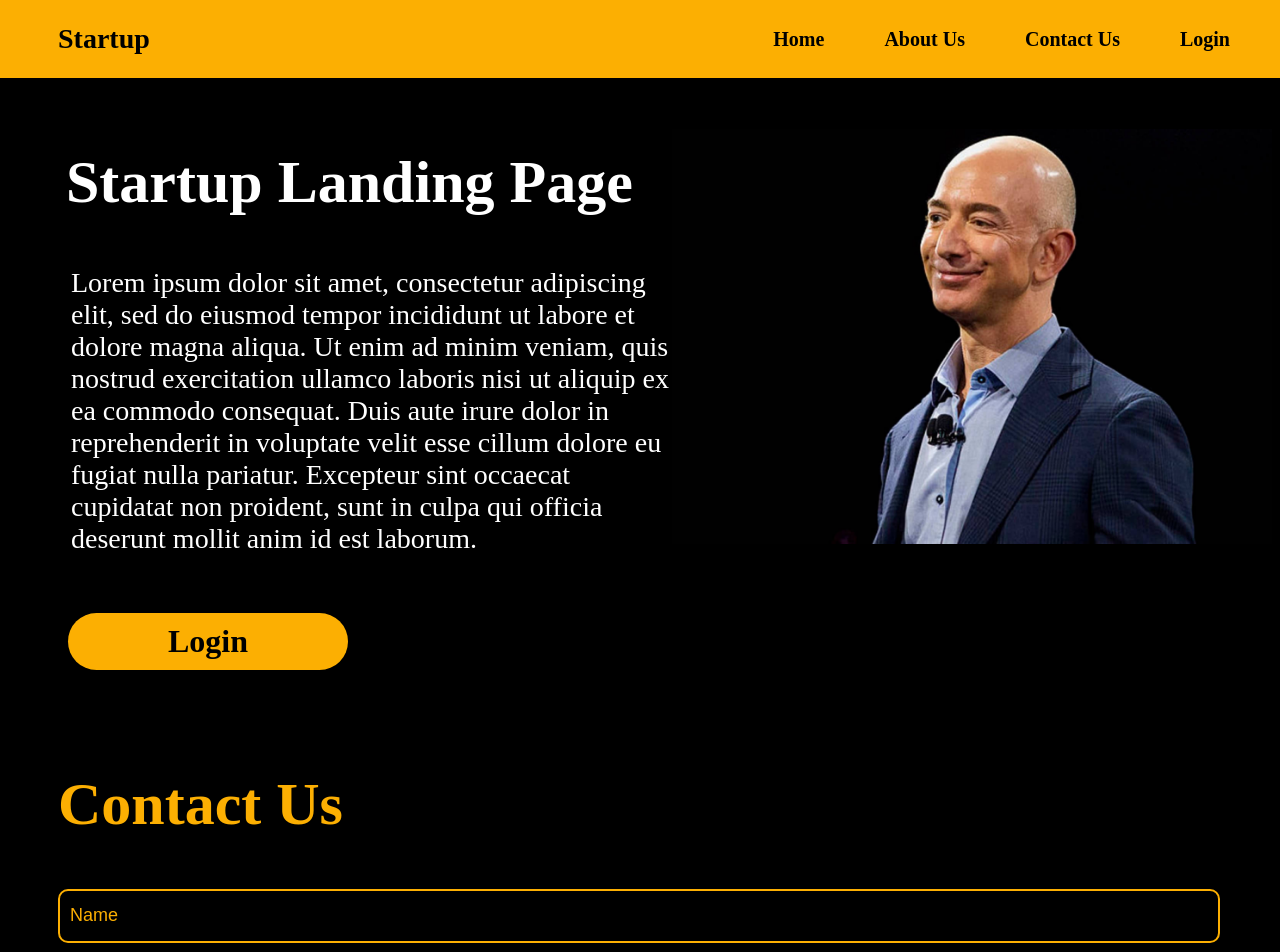
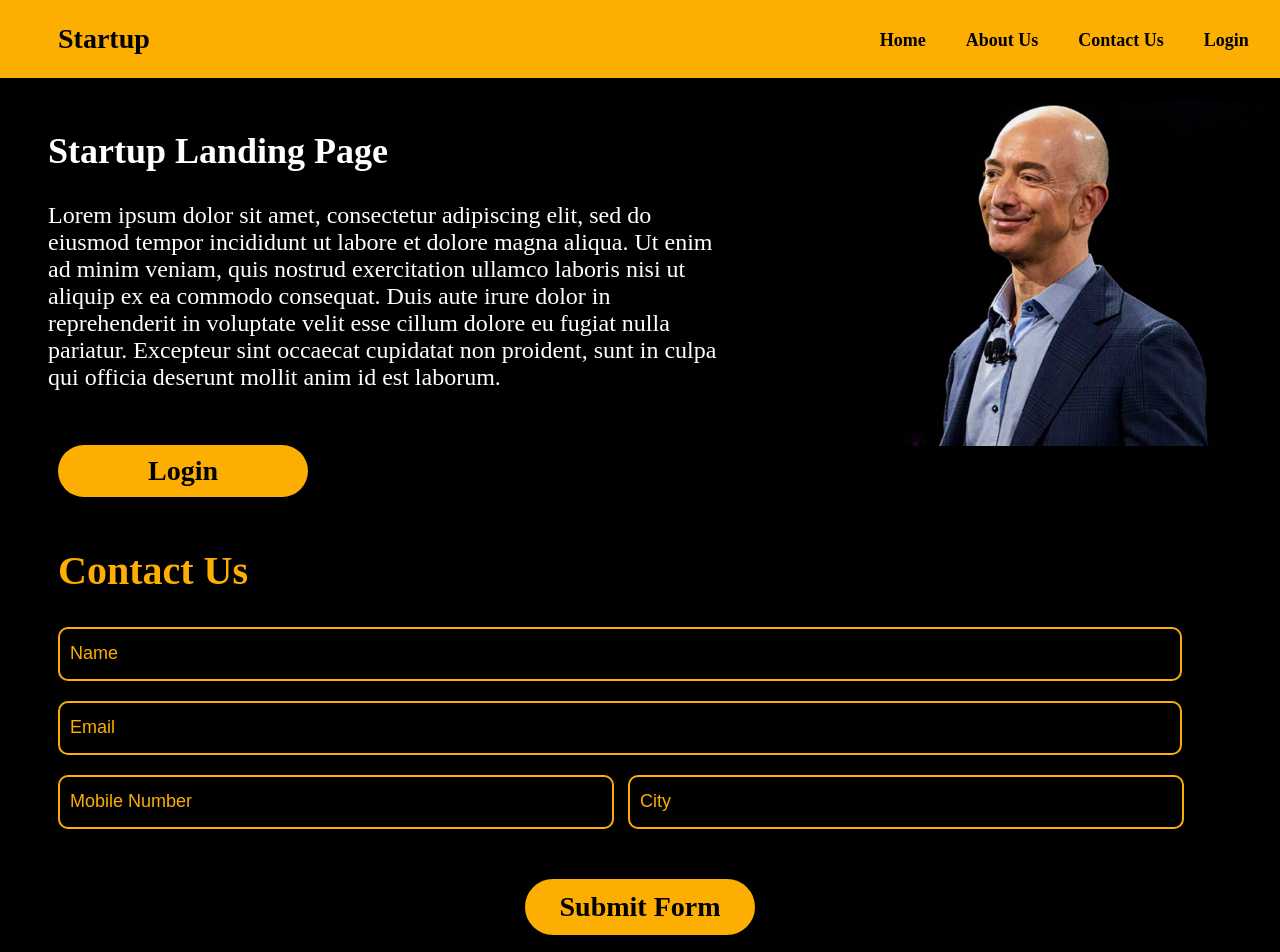
Before and after one commit to shubham1upadhyay/Startup_Landing_Page, a plain HTML site: page index.html in a window 1280 px wide. Shown: the top 952 px of the page. Drawn offline with Linux system fonts and the light colour scheme.

Commit message:
code updated

```diff
--- a/index.html
+++ b/index.html
@@ -4,12 +4,13 @@
     <meta charset="UTF-8">
     <meta http-equiv="X-UA-Compatible" content="IE=edge">
     <meta name="viewport" content="width=device-width, initial-scale=1.0">
-    <title>Startup Landing Page</title>
+    <title>Startup - Jeff Bezos</title>
     <link rel="stylesheet" href="makeup.css">
     <link rel="shortcut icon" href="./jeff 1.png?" sizes="180x180" type="image/x-icon">
 </head>
 <body>
-    <!-- NAVBAR START HERE -->
+
+    <!--NAVBAR STARTS HERE-->
     <nav class="navbar">
         <h1 class="navbar-logo">Startup</h1>
         <ul class="navbar-links">
@@ -21,7 +22,6 @@
     </nav>
 
     <!-- INTRO SECTION STARTS HERE -->
-
     <section class="intro-section">
         <div class="intro-content">
             <h2>Startup Landing Page</h2>
@@ -33,26 +33,23 @@
         </div>
     </section>
 
-      <!-- CONTACT SECTION -->
-
+    <!-- CONTACT SECTION STARTS HERE -->
     <section id="contact-us" class="contact-section">
         <h2>Contact Us</h2>
         <form>
-          <input type="text" id="name" placeholder="Name" required/>
-
-          <input type="email" id="email" placeholder="Email" required/>
-
+            <input type="text" id="name" placeholder="Name" required/><br/>
+            <input type="email" id="email" placeholder="Email" required/><br/>
             <input type="tel" name="tel" placeholder="Mobile Number" required/>
             <input type="text" id="city" placeholder="City" required/>
            <br/>
            <div class="contact-btn">
-          <center><button type="submit">Submit Form</button></center>
+                <button type="submit">Submit Form</button>
            </div>
 
           </form>
       </section>
 
-      <!-- TABLE SECTION -->
+      <!-- TABLE SECTION STARTS HERE -->
 
       <section class="table-section">
         <table>
--- a/makeup.css
+++ b/makeup.css
@@ -1,7 +1,8 @@
-body{background-color: black;}
-/* NAVBAR STYLING */
-
+body{
+    background-color: #000000;
+}
 .navbar{
+    display:flex;
     position: fixed;
     width: 100%;
     top:0px;
@@ -16,79 +17,81 @@ font-size: 28px;
     color: #000000;
 }
 .navbar-links{
-list-style: none;
     display: flex;
     justify-content: flex-end;
-margin: 0;
-}
-.navbar-links li{
-margin: 0 10px;
-margin-top:-50px;
+    list-style: none;
+    margin-top:30px;
+    margin-left:650px ;
+
 }
 .navbar-links a{
-margin-right: 40px;
     text-decoration: none;
+    color:black;
     font-family: 'Montserrat';
     font-style: normal;
     font-weight: 550;
-font-size: 20px;
-color: #000000;
+    font-size:18px;
 }
-.navbar-links a:hover{color:green;}
+.navbar-links li{
+    margin-left:40px;
+}
+.navbar-links a:hover{
+    color:green;
+}
 
-/* INTRO_SECTION STYLING */
+/* INTRO SECTION STYLING */
+
 .intro-section{
+    width:100%;
+    margin-top: 60px;
     display: flex;
-align-items: center;
-justify-content: space-between;
+    flex-direction: row;
 }
-.intro-content h2{
-margin-left: 58px;
-margin-top: 140px;
+.intro-content{
+    padding:40px;
+    color:white;
+    /* width:60%; */
+    font-size:24px;
     font-family: 'Montserrat';
-font-weight: bold;
-font-size: 60px;
-color: #FFFFFF;
 }
-.intro-content p{
-/* width:700px; */
-margin-left: 63px;
-font-family: 'Montserrat';
-font-size: 28px;
-color: #FFFFFF;
+.intro-image img{
+    /* position: relative; */
+    width: 500px;
+    margin-top: 40px;
+    /* margin-left:-30px; */
 }
 .intro-content button{
     background-color: #FCAF02;
     color: black;
-padding: 10px 20px;
-margin-left: 60px;
+    padding: 10px;
+    margin: 10px;
     margin-top:30px;
     border: none;
     cursor: pointer;
-width: 280px;
+    width: 250px;
     background: #FCAF02;
     border-radius: 500px;
     font-weight: bolder;
-font-size: 32px;
+    font-size: 28px;
     font-family: 'Montserrat';
-}
-.intro-image img{
-    width: 600px;
 }
 
 /* CONTACT SECTION STYLING */
 
+.contact-section{
+    width:100%;
+}
+
 .contact-section h2{
     margin-left: 50px;
-margin-top: 100px;
+    margin-top: 0px;
     font-family: 'Montserrat';
     font-weight: 700;
-font-size: 60px;
+    font-size: 40px;
     color: #FCAF02;
 }
-/* form{align-items: center;}   */
 input{
-width: 90%;
+    width: 1100px;
     height:30px;
     padding: 10px;
     border: 2px solid #ccc;
@@ -103,21 +106,27 @@ border:2px #FCAF02 solid;
     color:white;
     }
 input[type="tel"], input[id="city"]{
-width:43.6%;
+    width:532px;
     margin-right: -40px;
 }
 ::placeholder{
     color:#FCAF02;
 }
+.contact-btn{
+    justify-content: center;
+    align-items: center;
+    text-align: center;
+}
+.contact-section {
+    width: auto;
+}
 .contact-section button{
-box-sizing: border-box;
-width: 220px;
-height: 70px;
+    width: 230px;
+    padding:10px;
     margin-top: 30px;
     font-family: 'Montserrat';
-font-style: normal;
     font-weight: 700;
-font-size: 32px;
+    font-size: 28px;
     background: #FCAF02;
     border: 2px solid #FCAF02;
     border-radius: 100px;
@@ -125,9 +134,6 @@ color: #000000;
 }
 .contact-section button:hover{
     cursor:pointer;
-    border:2px black solid;
-    background-color:green;
-    color:white;
 }
 
   /* TABLE STYLING */
@@ -157,7 +163,7 @@ table td{
     font-family: 'Montserrat';
     font-style: normal;
     font-weight: 400;
-font-size: 28px;
+    font-size: 20px;
     padding:20px;
     margin-left: 20px;
     border-left: 2px #FCAF02 solid;
```
Lines whose indentation alone changed are shown as unchanged.
